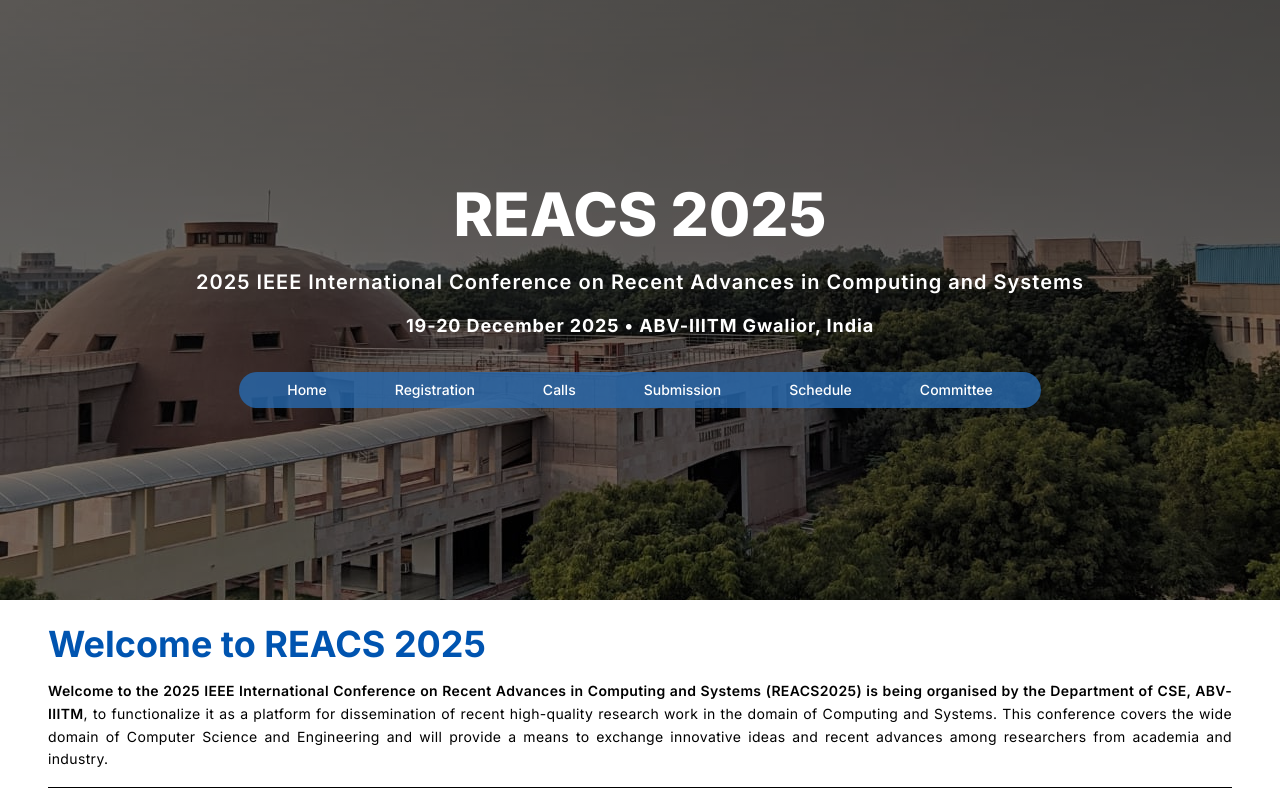
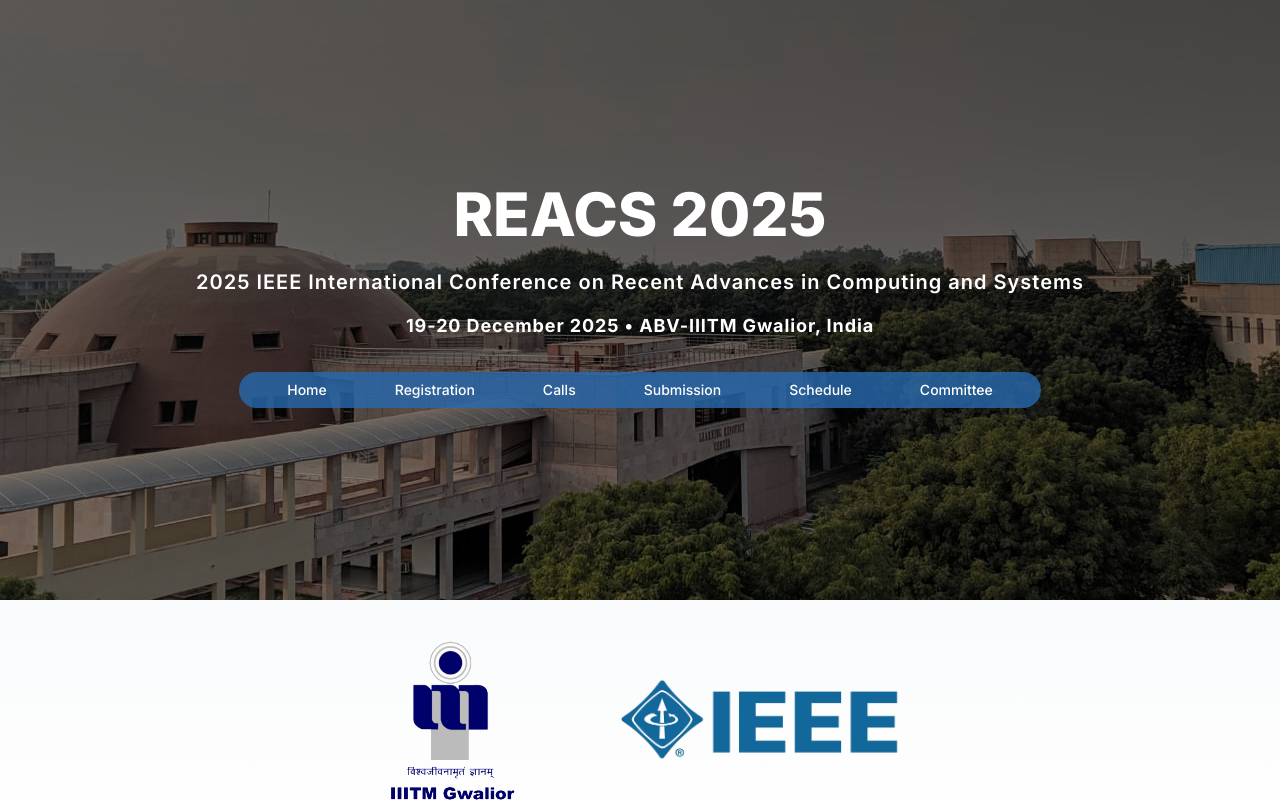
Before and after one commit to dewani12/ReACS_2025, a React (Vite) app in the folder frontend/: page / in a window 1280 px wide. Shown: the top 802 px of the page. Built offline with nearby package versions, Linux system fonts and the light colour scheme.

Commit message:
added ieee iiitm logo and upload button

```diff
--- /dev/null
+++ b/frontend/src/components/LogoSection.jsx
@@ -0,0 +1,44 @@
+import React from 'react';
+import logo1 from './../assets/ieee.png';
+import logo2 from './../assets/iiitm.png';
+
+const logos = [
+  {
+    name: "iiitm logo",
+    imageUrl: logo2,
+    alt: "iiitm logo"
+  },
+  {
+    name: "ieee logo",
+    imageUrl: logo1,
+    alt: "ieee logo"
+  }
+];
+
+function LogoSection() {
+  return (
+
+    <div className="py-8 bg-gradient-to-b from-gray-50 to-white">
+      <div className="max-w-7xl mx-auto px-4 sm:px-6 lg:px-8">
+
+        <div className="mt-2 flex justify-center items-center gap-16">
+          {logos.map((logo, index) => (
+            <div
+              key={index}
+              className=""
+            >
+              <img
+                src={logo.imageUrl}
+                alt={logo.alt}
+                className="h-44 w-auto object-contain"
+              />
+            </div>
+          ))}
+        </div>
+      </div>
+    </div>
+
+  );
+}
+
+export default LogoSection;
--- a/frontend/src/components/index.js
+++ b/frontend/src/components/index.js
@@ -5,6 +5,7 @@
 import RegistrationFees from "./RegistrationFees";
 import Card from "./Card";
 import Timeline from "./Timeline";
+import LogoSection from "./LogoSection";
 
 export {
     Footer,
@@ -13,5 +14,6 @@
     Navbar,
     RegistrationFees,
     Card,
-    Timeline
+    Timeline,
+    LogoSection
 }
--- a/frontend/src/pages/Home.jsx
+++ b/frontend/src/pages/Home.jsx
@@ -1,9 +1,10 @@
-import {Footer, HeroSection, MainSection, Navbar } from "../components/index.js"
+import {Footer, HeroSection, LogoSection, MainSection, Navbar } from "../components/index.js"
 
 function Home() {
     return (
         <>
             <HeroSection />
+            <LogoSection/>
             <MainSection/>
             <Footer />
         </>
--- a/frontend/src/pages/Submission.jsx
+++ b/frontend/src/pages/Submission.jsx
@@ -1,4 +1,6 @@
+import { Link } from "react-router-dom";
 import { Footer, Navbar } from "../components"
+import { Upload } from 'lucide-react';
 
 function Submission() {
   return (
@@ -51,9 +53,15 @@
               <div className="text-2xl font-bold">Submission Portal</div>
               <div className="mt-3 text-sm">
                 All manuscripts must be submitted electronically through the <span className="font-bold">REACS 2025 submission portal.</span>
-                <div className="font-bold">
-                  [CMT submission link will be coming shortly]
-                </div>
+                  <a
+                    href=" https://cmt3.research.microsoft.com/ReACS2025/"
+                    className="flex items-center w-fit gap-2 hover:bg-blue-200 hover:text-blue-800 bg-[#043A75] text-white mt-2 px-6 py-3 rounded-full transition-colors"
+                  >
+                    <Upload className="w-4 h-4" />
+                    <span className="font-semibold">
+                      Upload
+                    </span>
+                  </a>
               </div>
               <div className="text-sm mt-4">
                 Authors submitting to <span className="font-bold">Special Tracks or Sessions</span> must select the relevant subject area during submission. Such papers will be directed to the respective <span className="font-bold">Session Chairs</span> for review and evaluation.
```
